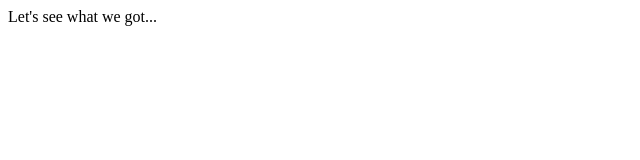
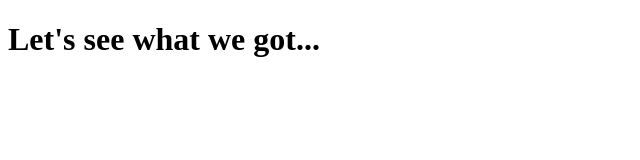
Before and after one commit to Elijah-Vakulenko/goit-js-hw-02, a plain HTML site: page index.html in a window 1280 px wide. Shown: the whole page, without its empty margins (0-640 px from the left). Drawn offline with Linux system fonts and the light colour scheme.

Commit message:
h1 added

```diff
--- a/index.html
+++ b/index.html
@@ -10,6 +10,6 @@
     <script src="./js/task-4.js" defer></script>
   </head>
   <body>
-    Let's see what we got...
+    <h1>Let's see what we got...</h1>
   </body>
 </html>
```
